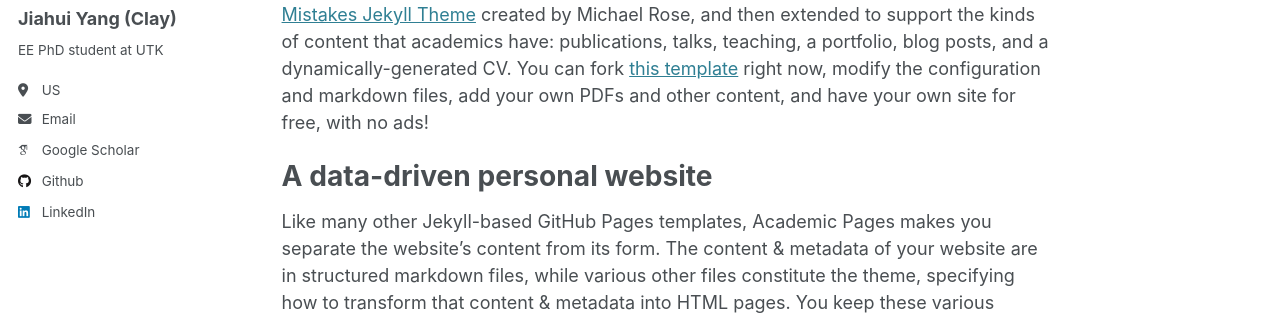
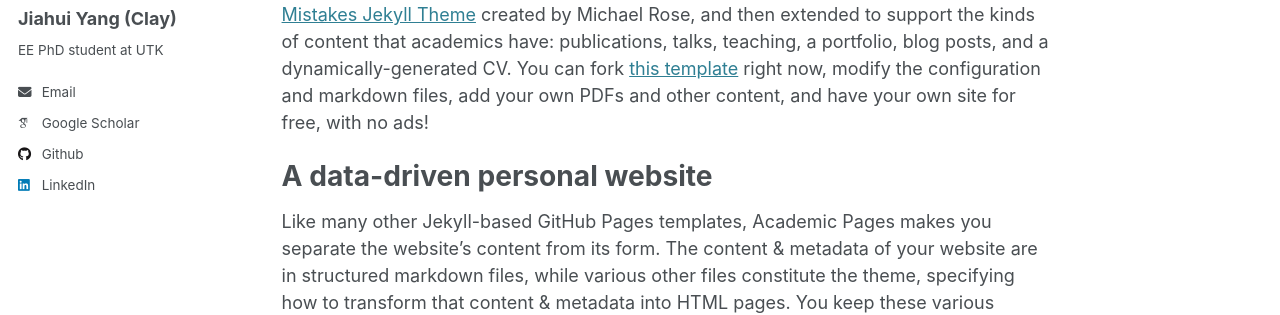
Before and after one commit to ClayUTK/intro, a Jekyll site: the page built from _pages/about.md, in a window 1280 px wide. Shown: the part 283-598 px from the top of the page. Built offline with Jekyll 4.4.1, drawn with Linux system fonts in a browser that asks for light colours; some web fonts are replaced.

```diff
--- a/_config.yml
+++ b/_config.yml
@@ -24,7 +24,7 @@ author:
   avatar           : "avatar.png"
   name             : "Jiahui Yang (Clay)"
   bio              : "EE PhD student at UTK"
-  location         : "US"
+  location         : #"US"
   email            : "jyang75@vols.utk.edu"
 
   # Academic websites
```
